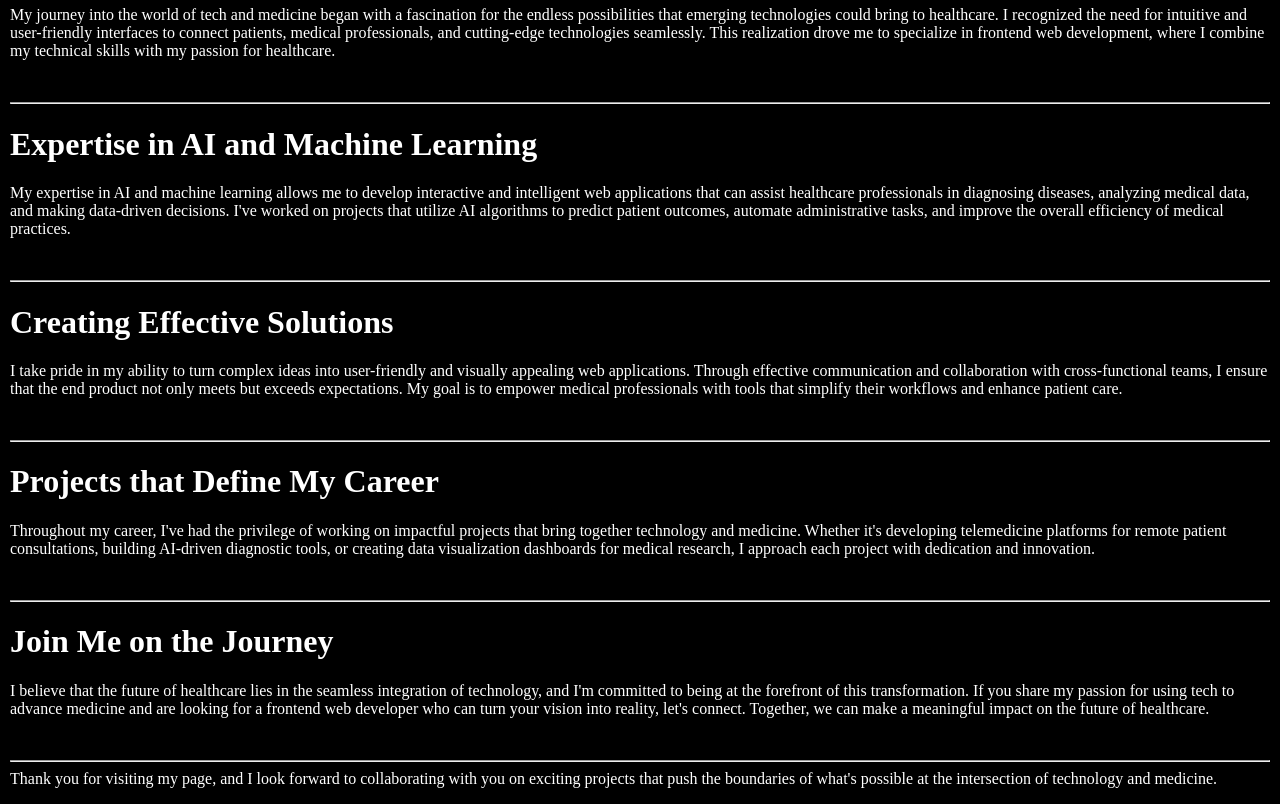
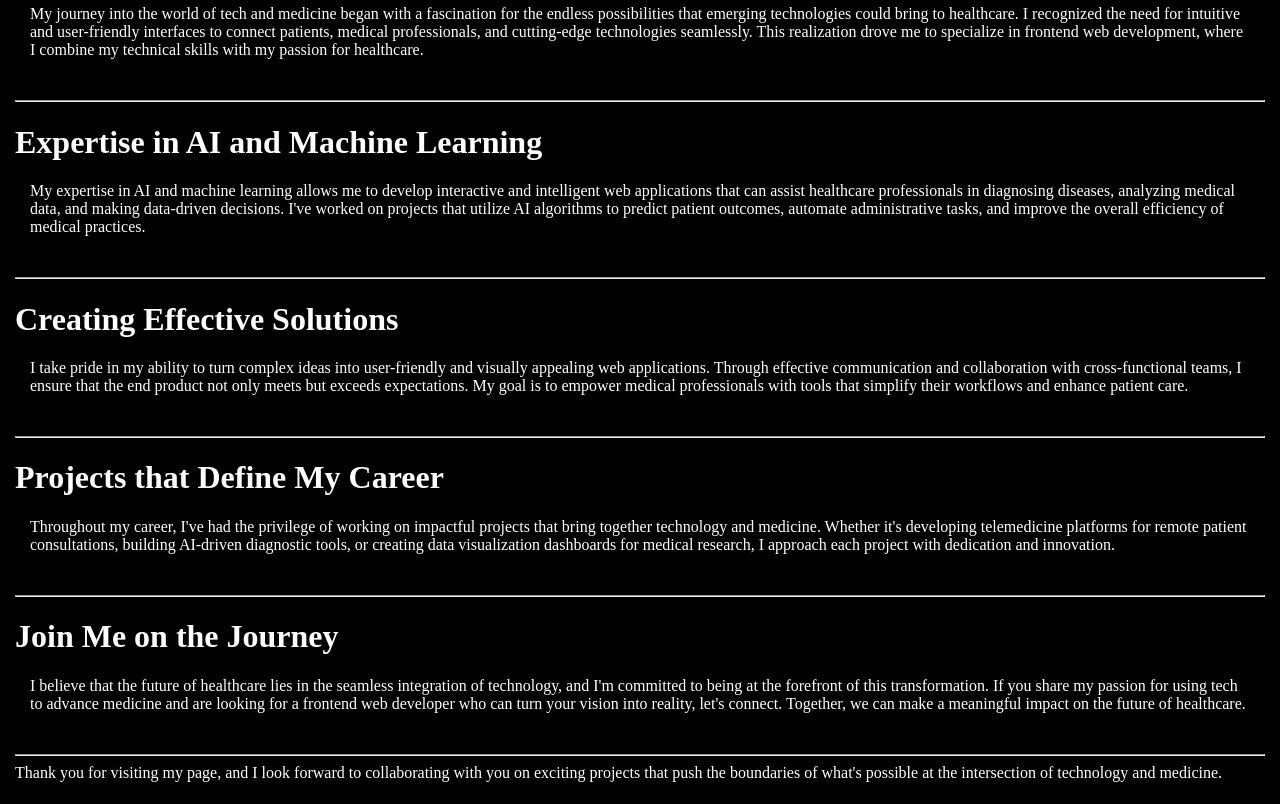
Before and after one commit to tech-realmer/Realmer-The-Developer, a plain HTML site: page aboutrealmer.html in a window 1280 px wide. Shown: the part 622-1426 px from the top of the page. Drawn offline with Linux system fonts and the light colour scheme.

Commit message:
Update aboutrealmer.html

```diff
--- a/aboutrealmer.html
+++ b/aboutrealmer.html
@@ -13,7 +13,7 @@
     body {
       background-color: black;
       color: white;
-      margin: 10px;
+      margin: 15px;
     }
         img {
           border-radius: 1px;
@@ -21,7 +21,7 @@
           height: auto;
       }
         p {
-            text-align: ;
+            margin:15px ;
         }
   </style>
 </head>
@@ -32,7 +32,7 @@
         <hr color="white" />
         <h1>Realmer</h1>
     </div>
-
+  <div>
       <h1>About Me</h1>
       <p>
 Hello, I'm Tech Realmer, and I'm passionate about bridging the gap between technology and medicine. As a frontend web developer with a keen interest in Artificial Intelligence (AI), Machine Learning (ML), and future technologies, I've dedicated my career to creating innovative solutions that harness the power of these advancements to transform healthcare.
@@ -71,5 +71,6 @@ I believe that the future of healthcare lies in the seamless integration of tech
 <br />
 <hr />
 Thank you for visiting my page, and I look forward to collaborating with you on exciting projects that push the boundaries of what's possible at the intersection of technology and medicine.</p>
+  </div>
 </body>
 </html>
```
